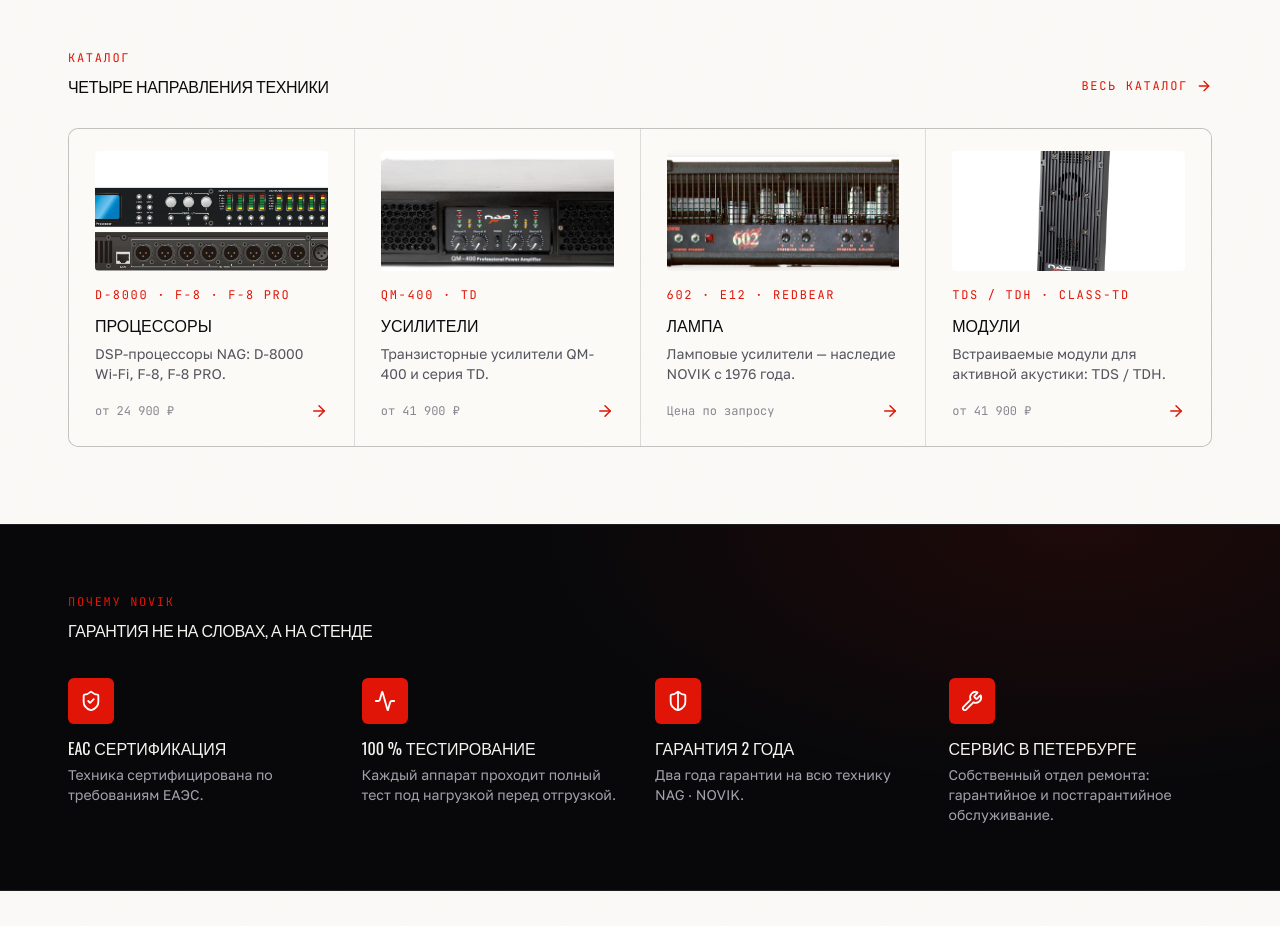
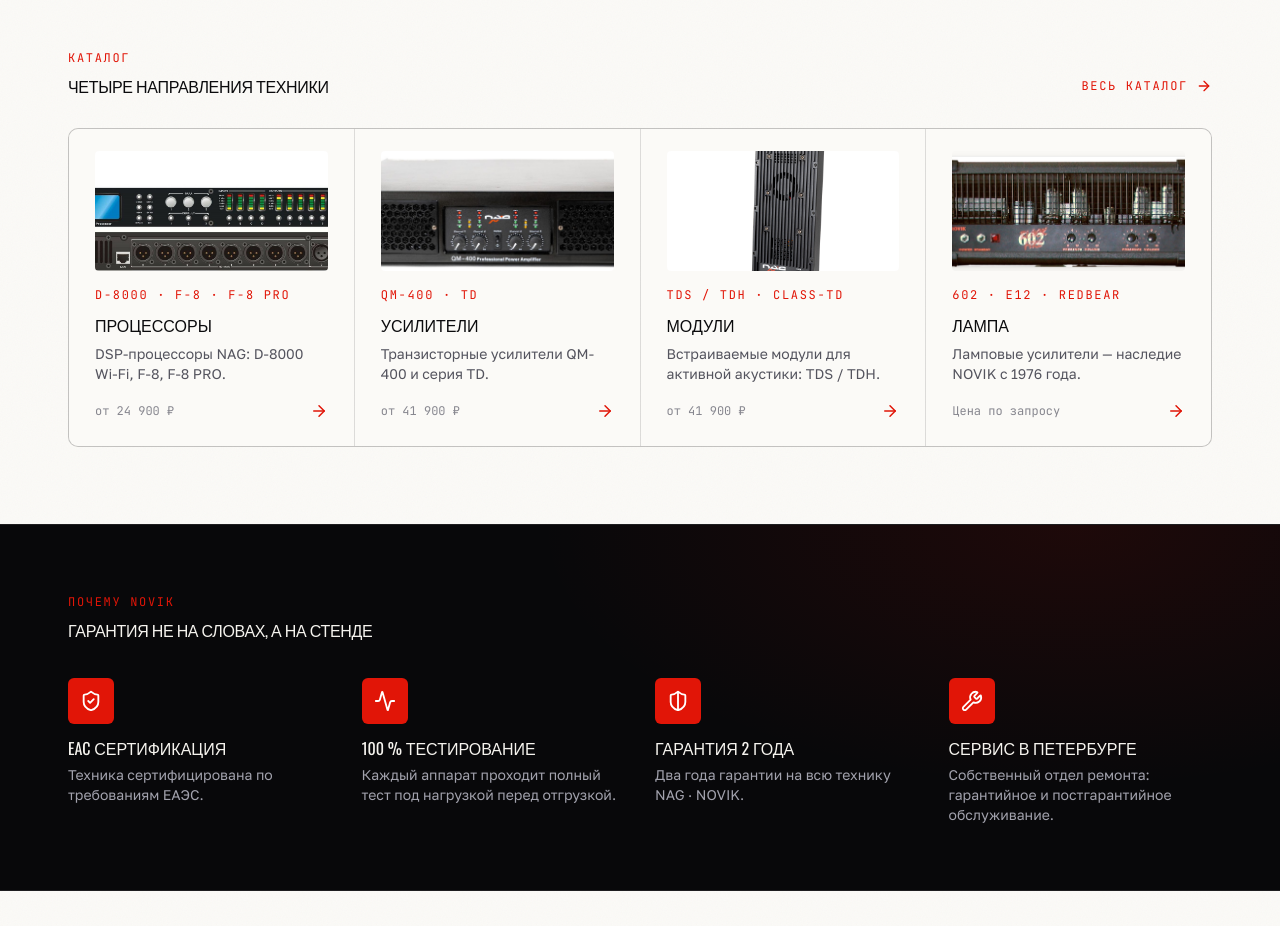
Before and after one commit to ebmbadm/nag-site, a Next.js app: page / in a window 1280 px wide. Shown: the part 880-1806 px from the top of the page. Built offline with nearby package versions, Linux system fonts and the light colour scheme.

Commit message:
feat: reorder home catalogue cards

```diff
--- a/app/page.tsx
+++ b/app/page.tsx
@@ -44,6 +44,17 @@ const CATEGORIES = [
     },
   },
   {
+    eyebrow: "TDS / TDH · Class-TD",
+    title: "Модули",
+    text: "Встраиваемые модули для активной акустики: TDS / TDH.",
+    href: "/catalog/modules",
+    price: "от 41 900 ₽",
+    image: {
+      src: "/products/modules/nag-module-tds-rear-panel.jpg",
+      alt: "NAG TDS — задняя панель модуля",
+    },
+  },
+  {
     eyebrow: "602 · E12 · RedBear",
     title: "Лампа",
     text: "Ламповые усилители — наследие NOVIK с 1976 года.",
@@ -52,17 +63,6 @@ const CATEGORIES = [
     image: {
       src: "/products/redbear/novik-redbear-front.png",
       alt: "NOVIK RedBear — передняя панель",
-    },
-  },
-  {
-    eyebrow: "TDS / TDH · Class-TD",
-    title: "Модули",
-    text: "Встраиваемые модули для активной акустики: TDS / TDH.",
-    href: "/catalog/modules",
-    price: "от 41 900 ₽",
-    image: {
-      src: "/products/modules/nag-module-tds-rear-panel.jpg",
-      alt: "NAG TDS — задняя панель модуля",
     },
   },
 ];
```
Also changed, not shown: 1 other file (tests, documents, lock files or other folders).
